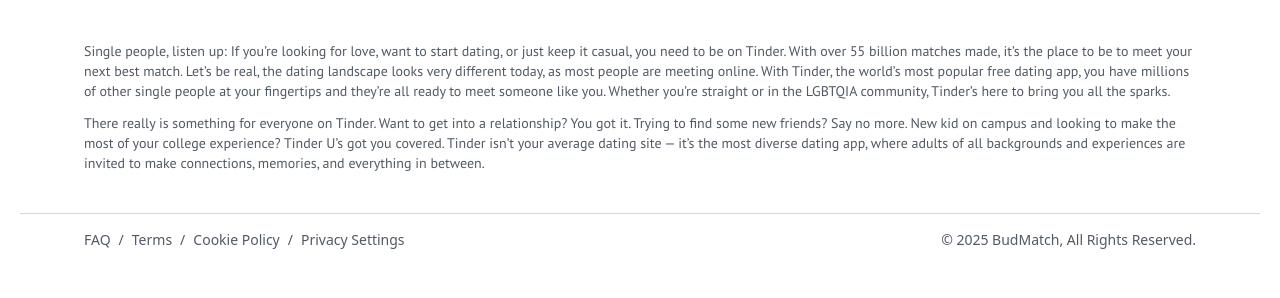
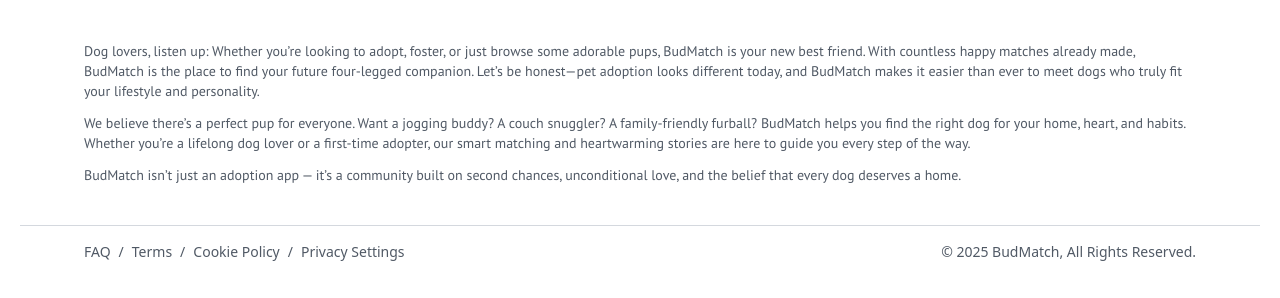
Before and after one commit to avenjerald/jeraldcarlos, a website: page budmatch.html in a window 1280 px wide. Shown: the part 1487-1785 px from the top of the page. Drawn offline with Linux system fonts and the light colour scheme.

Commit message:
updated budmatch footer text

```diff
--- a/budmatch.html
+++ b/budmatch.html
@@ -346,24 +346,24 @@
         class="pt-sans-regular text-sm text-[#505965] max-w-384 px-6 py-4 mx-auto my-3 md:px-16 md:py-4"
       >
         <p class="mb-3">
-          Single people, listen up: If you’re looking for love, want to start
-          dating, or just keep it casual, you need to be on Tinder. With over 55
-          billion matches made, it’s the place to be to meet your next best
-          match. Let’s be real, the dating landscape looks very different today,
-          as most people are meeting online. With Tinder, the world’s most
-          popular free dating app, you have millions of other single people at
-          your fingertips and they’re all ready to meet someone like you.
-          Whether you’re straight or in the LGBTQIA community, Tinder’s here to
-          bring you all the sparks.
+          Dog lovers, listen up: Whether you’re looking to adopt, foster, or
+          just browse some adorable pups, BudMatch is your new best friend. With
+          countless happy matches already made, BudMatch is the place to find
+          your future four-legged companion. Let’s be honest—pet adoption looks
+          different today, and BudMatch makes it easier than ever to meet dogs
+          who truly fit your lifestyle and personality.
         </p>
         <p class="mb-3">
-          There really is something for everyone on Tinder. Want to get into a
-          relationship? You got it. Trying to find some new friends? Say no
-          more. New kid on campus and looking to make the most of your college
-          experience? Tinder U’s got you covered. Tinder isn’t your average
-          dating site — it’s the most diverse dating app, where adults of all
-          backgrounds and experiences are invited to make connections, memories,
-          and everything in between.
+          We believe there’s a perfect pup for everyone. Want a jogging buddy? A
+          couch snuggler? A family-friendly furball? BudMatch helps you find the
+          right dog for your home, heart, and habits. Whether you’re a lifelong
+          dog lover or a first-time adopter, our smart matching and heartwarming
+          stories are here to guide you every step of the way.
+        </p>
+        <p class="mb-3">
+          BudMatch isn’t just an adoption app — it’s a community built on second
+          chances, unconditional love, and the belief that every dog deserves a
+          home.
         </p>
       </div>
       <div
```
